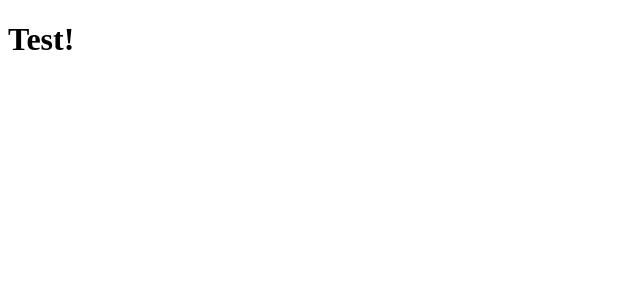
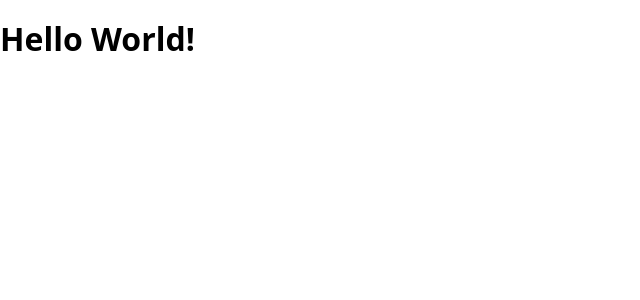
Before and after one commit to yanniz0r/Bitpaca, a React app: page / in a window 1280 px wide. Shown: the top 300 px of the page, without its empty margins (0-640 px from the left). Built offline with nearby package versions, Linux system fonts and the light colour scheme.

Commit message:
Adds css and some components

```diff
--- a/package.json
+++ b/package.json
@@ -9,7 +9,9 @@
   "devDependencies": {
     "@types/react": "^16.7.6",
     "@types/react-dom": "^16.0.9",
+    "@types/styled-components": "^4.1.0",
     "html-webpack-plugin": "^3.2.0",
+    "raw-loader": "^0.5.1",
     "ts-loader": "^5.3.0",
     "typescript": "^3.1.6",
     "webpack": "^4.25.1",
@@ -17,7 +19,9 @@
     "webpack-dev-server": "^3.1.10"
   },
   "dependencies": {
+    "modern-normalize": "^0.5.0",
     "react": "^16.6.3",
-    "react-dom": "^16.6.3"
+    "react-dom": "^16.6.3",
+    "styled-components": "^4.1.1"
   }
 }
--- /dev/null
+++ b/src/app.tsx
@@ -0,0 +1,12 @@
+import React from 'react'
+import GlobalStyle from './components/global-style'
+
+
+const App = () => (
+  <>
+    <GlobalStyle/>
+    <h1>Hello World!</h1>
+  </>
+)
+
+export default App
--- /dev/null
+++ b/src/components/global-style/index.ts
@@ -0,0 +1,7 @@
+import { createGlobalStyle } from 'styled-components'
+
+const GlobalStyle = createGlobalStyle`
+  ${require('modern-normalize')}
+`
+
+export default GlobalStyle
--- a/src/frontend.tsx
+++ b/src/frontend.tsx
@@ -1,4 +1,6 @@
 import React from 'react'
 import ReactDOM from 'react-dom'
 
-ReactDOM.render(<h1>Test!</h1>, document.getElementById('app'))
+import App from './app'
+
+ReactDOM.render(<App/> , document.getElementById('app'))
--- a/webpack.config.js
+++ b/webpack.config.js
@@ -12,7 +12,8 @@ module.exports = {
   },
   module: {
     rules: [
-      { test: /\.tsx?$/, loader: 'ts-loader' }
+      { test: /\.tsx?$/, loader: 'ts-loader' },
+      { test: /\.css$/, use: 'raw-loader' }
     ]
   },
   plugins: [
```
Also changed, not shown: src/components/sidebar/index.tsx (added), src/types.d.ts (added), 2 other files (tests, documents, lock files or other folders).
